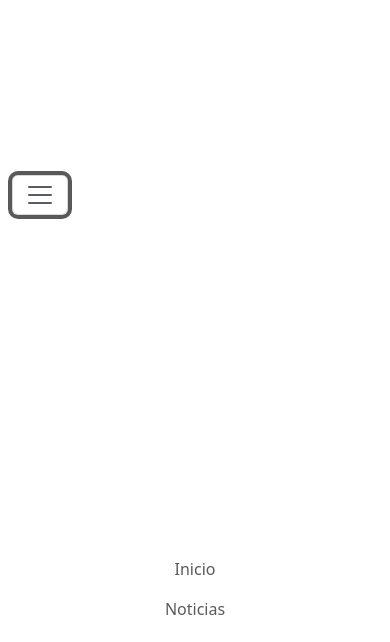
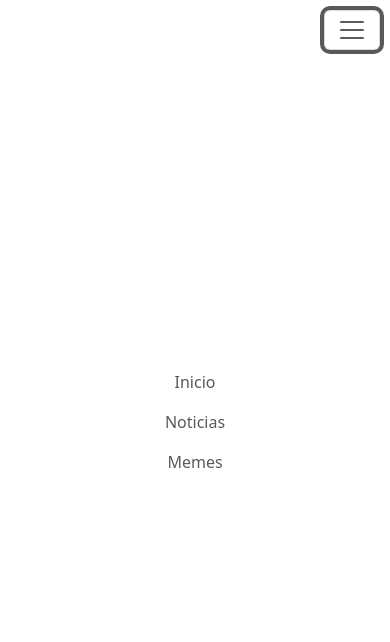
Before and after one commit to jooseepaardoo/sonika.github.io, a plain HTML site: page index.html in a window 390 px wide. Both pictures are taken after a click on the button "Toggle navigation". Shown: the top 642 px of the page. Drawn offline with Linux system fonts and the light colour scheme.

Commit message:
Changes commit

```diff
--- a/index.html
+++ b/index.html
@@ -51,13 +51,15 @@
             left: 0;
             right: 0;
             bottom: 0;
-            background-color: white !important;
             z-index: 9999;
             overflow-y: auto;
+            background-color: white !important;
         }
 
-        .fullscreen-navbar .container {
-            height: 100%;
+        .fullscreen-navbar .navbar-toggler {
+            position: absolute;
+            top: 10px;
+            right: 10px;
         }
     </style>
 </head>
```
